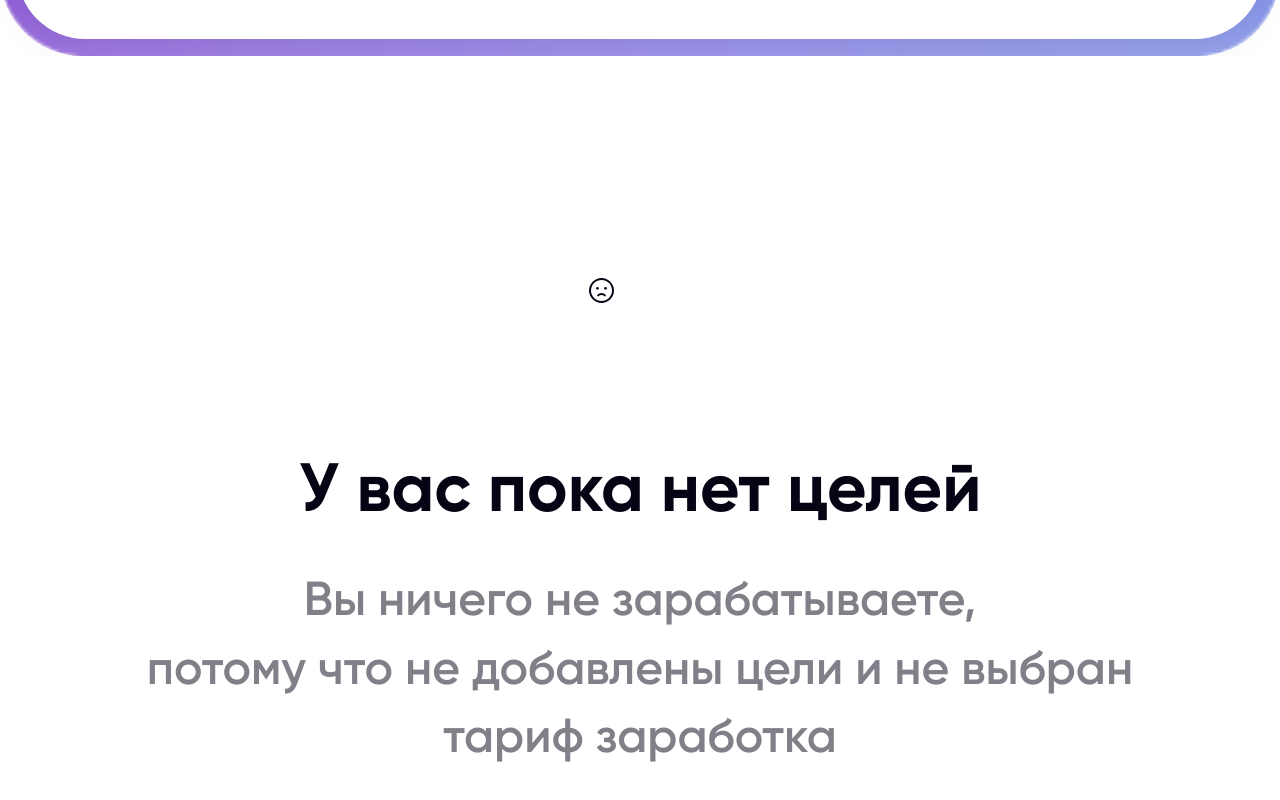
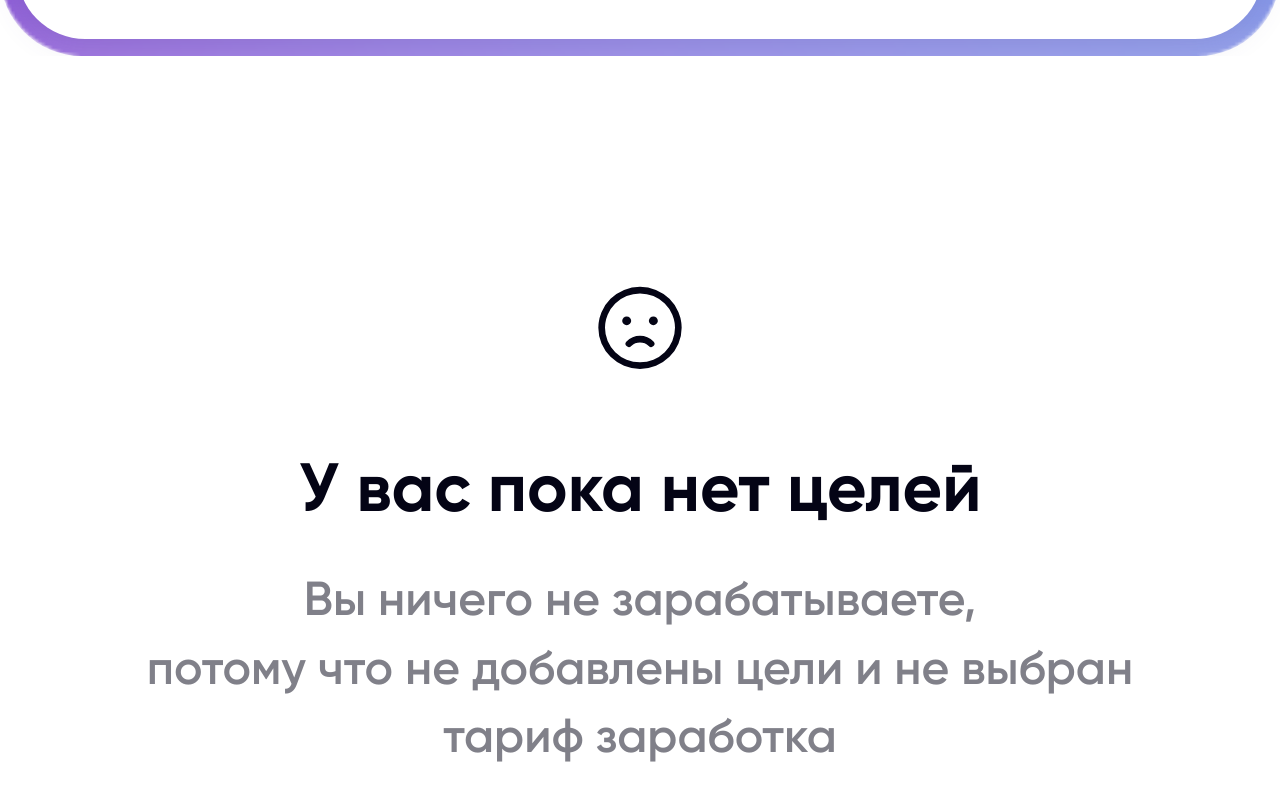
Before and after one commit to avazovjasur/iman-invest, a Next.js app: page /home in a window 1280 px wide. Shown: the part 1203-2003 px from the top of the page. Built offline with nearby package versions, Linux system fonts and the light colour scheme.

Commit message:
fix: icon size

```diff
--- a/src/components/HomeInner/HomeInner.module.scss
+++ b/src/components/HomeInner/HomeInner.module.scss
@@ -160,6 +160,11 @@
 .goalContentIcon {
   @include resa("width", 32px);
   @include resa("height", 32px);
+  img{
+    width: 100%;
+    height: 100%;
+    object-fit: contain;
+  }
 }
 
 .goalContentTexts {
```
